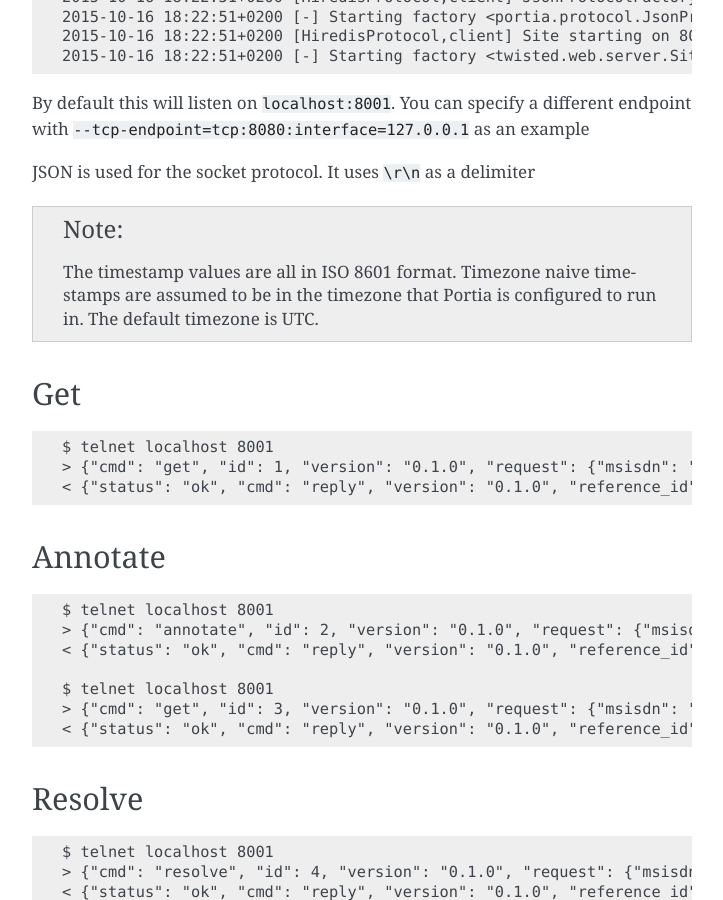
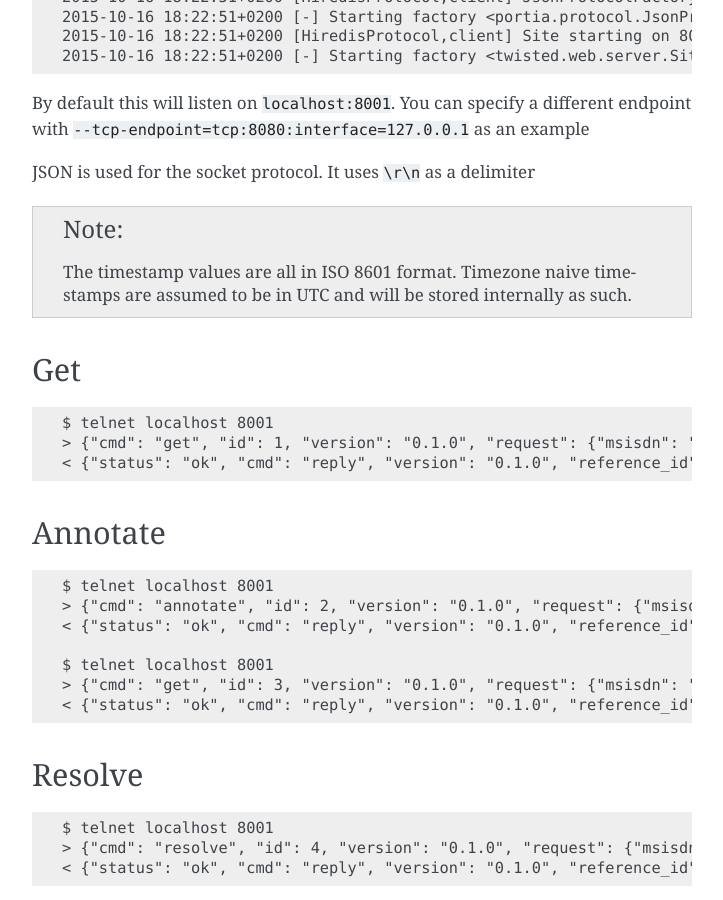
Before and after one commit to praekeltfoundation/portia, a Sphinx documentation site: the page built from docs/index.rst, in a window 1280 px wide and 900 px high, scrolled down 3173 px. Shown: the whole window, without its empty margins (388-1111 px from the left). Built offline with Sphinx 7.4.7, drawn with Linux system fonts in a browser that asks for light colours.

Commit message:
update docs

```diff
--- a/docs/index.rst
+++ b/docs/index.rst
@@ -151,8 +151,8 @@ endpoint with ``--tcp-endpoint=tcp:8080:interface=127.0.0.1`` as an example
 JSON is used for the socket protocol. It uses ``\r\n`` as a delimiter
 
 .. note::   The timestamp values are all in ISO 8601 format. Timezone naive
-            timestamps are assumed to be in the timezone that Portia is
-            configured to run in. The default timezone is UTC.
+            timestamps are assumed to be in UTC and will be stored internally
+            as such.
 
 Get
 ---
```
